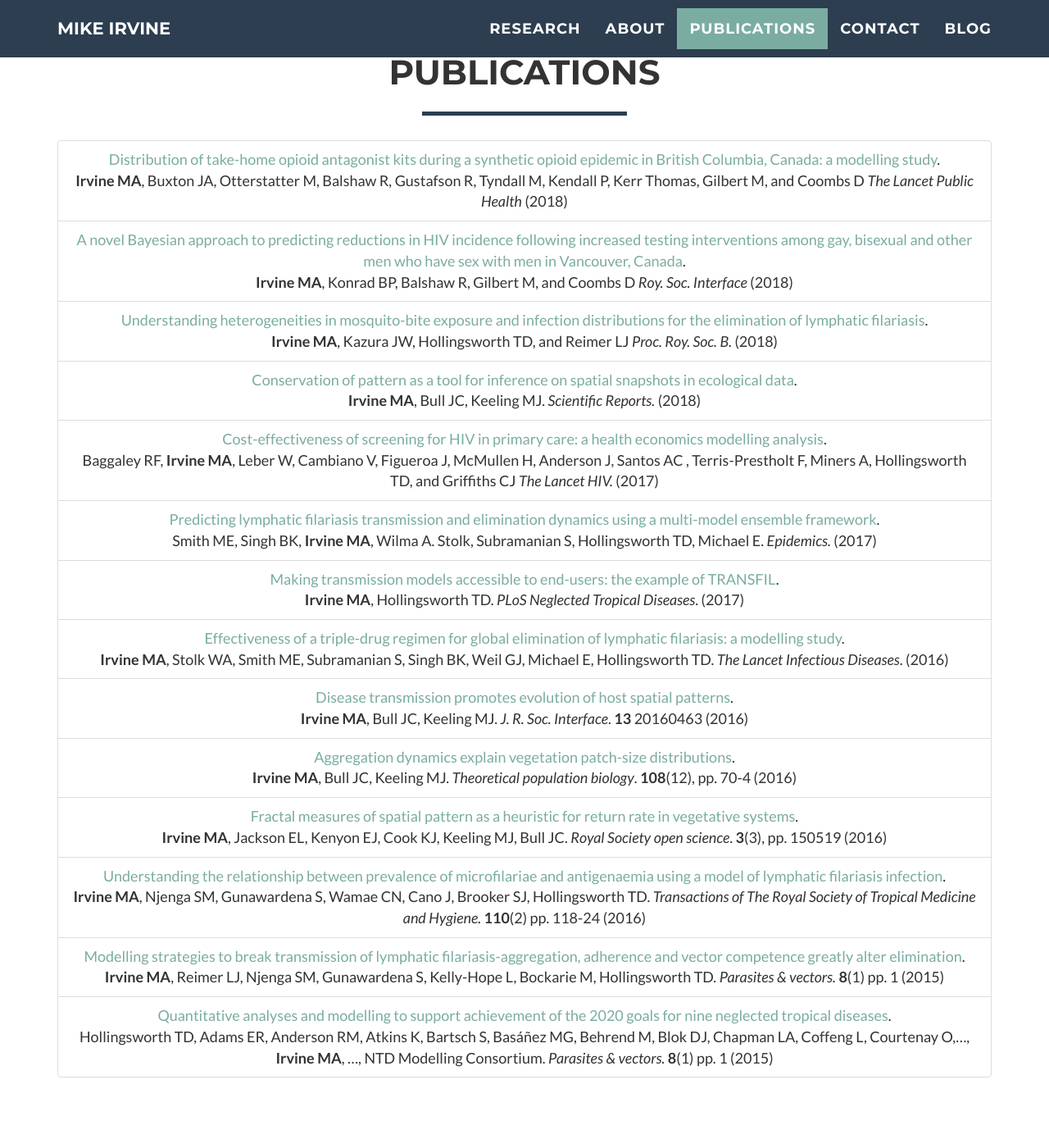
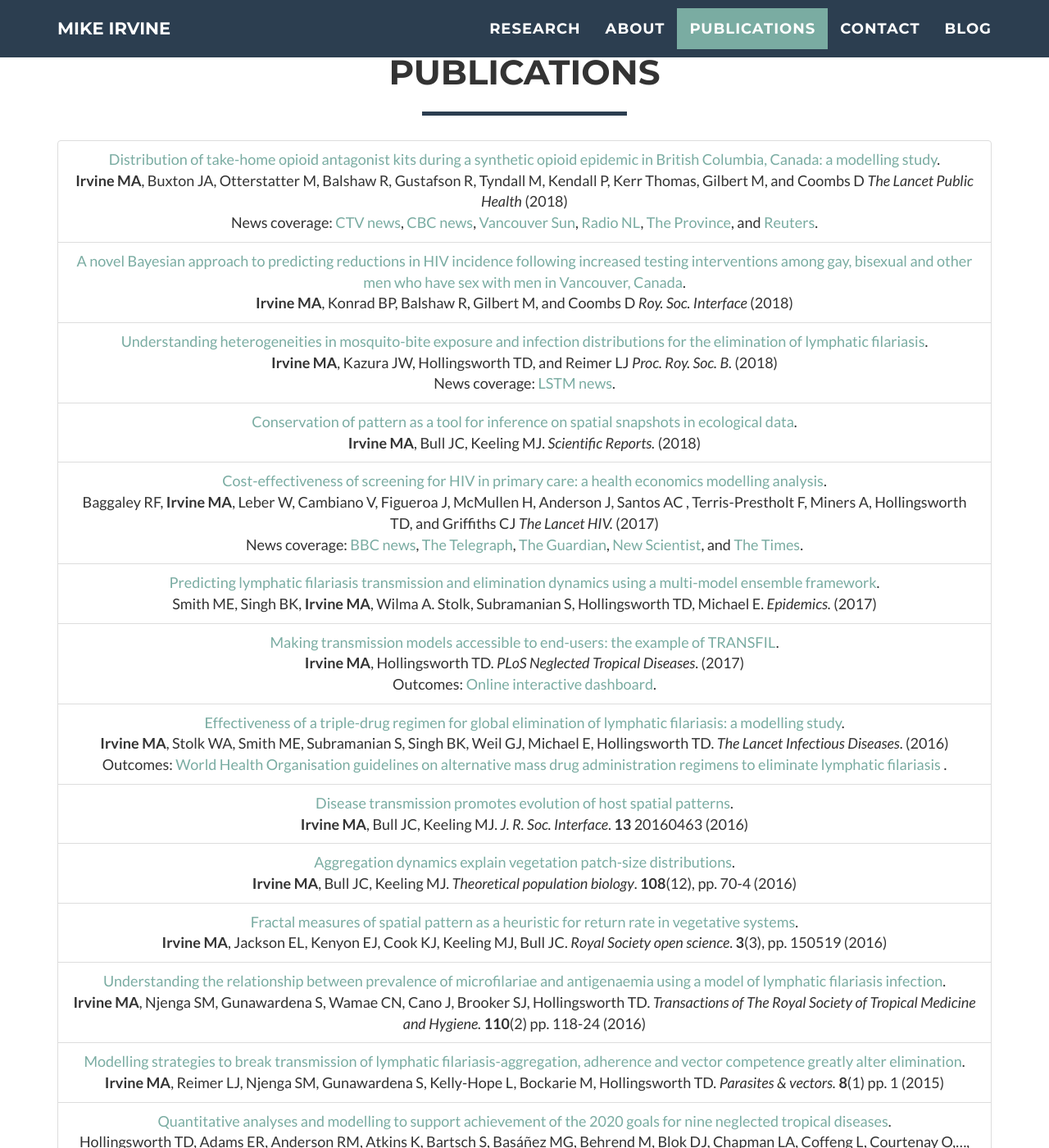
Before and after one commit to sempwn/sempwn.github.io, a Jekyll site: the page index.html, which Jekyll copies as it is, in a window 1280 px wide and 1400 px high, scrolled down 2276 px. Shown: the whole window at 82% size. Built offline with Jekyll 4.4.1, drawn with Linux system fonts in a browser that asks for light colours; nearby versions of some CDN libraries; some web fonts are replaced; comment, search, counter and statistics services are not loaded.

Commit message:
Added cookie notice. Updated news articles on main page.

```diff
--- a/index.html
+++ b/index.html
@@ -252,6 +252,12 @@
                     <a href="https://doi.org/10.1016/S2468-2667(18)30044-6">Distribution of take-home opioid antagonist kits during a synthetic opioid epidemic in British Columbia, Canada: a modelling study</a>.<br>
                     <b>Irvine MA</b>, Buxton JA, Otterstatter M, Balshaw R, Gustafson R, Tyndall M, Kendall P, Kerr Thomas, Gilbert M, and Coombs D
                     <i>The Lancet Public Health</i> (2018)<br>
+                    News coverage: <a href="https://bc.ctvnews.ca/video?clipId=1373929">CTV news</a>,
+                    <a href="http://www.cbc.ca/news/canada/british-columbia/take-home-naloxone-program-bc-1.4625201?cmp=rss">CBC news</a>,
+                    <a href="http://vancouversun.com/health/local-health/making-naloxone-freely-available-reduced-fentanyl-overdose-deaths-in-b-c-study">Vancouver Sun</a>,
+                    <a href="http://www.radionl.com/2018/04/18/6754/">Radio NL</a>,
+                    <a href="http://www.theprovince.com/health/local-health/making+naloxone+freely+available+reduced+fentanyl/17305501/story.html">The Province</a>, and
+                    <a href="https://www.reuters.com/article/us-health-overdose/take-home-narcan-kits-lifesaving-in-opioid-overdoses-idUSKBN1I2416">Reuters</a>.
                   </li>
                   <li class="list-group-item">
                     <a href="https://doi.org/10.1098/rsif.2017.0849">A novel Bayesian approach to predicting reductions in HIV incidence following increased testing interventions among gay, bisexual and other men who have sex with men in Vancouver, Canada</a>.<br>
@@ -262,6 +268,7 @@
                     <a href="http://dx.doi.org/10.1098/rspb.2017.2253">Understanding heterogeneities in mosquito-bite exposure and infection distributions for the elimination of lymphatic filariasis</a>.<br>
                     <b>Irvine MA</b>, Kazura JW, Hollingsworth TD, and Reimer LJ
                     <i>Proc. Roy. Soc. B.</i> (2018)<br>
+                    News coverage: <a href="http://www.lstmed.ac.uk/news-events/news/the-importance-of-heterogeneity-on-the-management-of-vector-borne-diseases">LSTM news</a>.
                   </li>
                   <li class="list-group-item">
                     <a href="http://dx.doi.org/10.1038/s41598-017-17346-6">Conservation of pattern as a tool for inference on spatial snapshots in ecological data</a>.<br>
@@ -271,7 +278,11 @@
                   <li class="list-group-item">
                     <a href="http://dx.doi.org/10.1016/S2352-3018(17)30123-6">Cost-effectiveness of screening for HIV in primary care: a health economics modelling analysis</a>.<br>
                       Baggaley RF, <b>Irvine MA</b>, Leber W, Cambiano V, Figueroa J, McMullen H, Anderson J, Santos AC , Terris-Prestholt F, Miners A, Hollingsworth TD, and Griffiths CJ
-                    <i>The Lancet HIV.</i> (2017)
+                    <i>The Lancet HIV.</i> (2017)<br>
+                    News coverage: <a href="http://www.bbc.com/news/health-40756196">BBC news</a>, <a href="http://www.telegraph.co.uk/science/2017/07/30/hiv-tests-should-offered-everyone-high-risk-areas-enroll-new/">The Telegraph</a>,
+                     <a href="https://www.theguardian.com/society/2017/jul/30/hiv-tests-for-gps-new-patients-could-save-lives-and-money-says-study">The Guardian</a>,
+                     <a href="https://www.newscientist.com/article/2142100/">New Scientist</a>, and
+                     <a href="https://www.thetimes.co.uk/article/call-to-make-family-doctors-test-all-patients-for-hiv-p5qq50qzq">The Times</a>.
                   </li>
                   <li class="list-group-item">
                     <a href="http://dx.doi.org/10.1016/j.epidem.2017.02.006">Predicting lymphatic filariasis transmission and elimination dynamics using a multi-model ensemble framework</a>.<br>
@@ -280,11 +291,18 @@
                   </li>
                   <li class="list-group-item">
                     <a href="http://dx.doi.org/10.1371/journal.pntd.0005206"> Making transmission models accessible to end-users: the example of TRANSFIL</a>.<br>
-                    <b>Irvine MA</b>, Hollingsworth TD.  <i>PLoS Neglected Tropical Diseases</i>. (2017)
+                    <b>Irvine MA</b>, Hollingsworth TD.  <i>PLoS Neglected Tropical Diseases</i>. (2017)<br>
+                    Outcomes: <a href="https://sempwn.github.io/TRANSFIL2/">Online interactive dashboard</a>.
                   </li>
                   <li class="list-group-item">
                     <a href="http://dx.doi.org/10.1016/S1473-3099(16)30467-4">Effectiveness of a triple-drug regimen for global elimination of lymphatic filariasis: a modelling study</a>.<br>
-                      <b>Irvine MA</b>, Stolk WA, Smith ME, Subramanian S, Singh BK, Weil GJ, Michael E, Hollingsworth TD. <i>The Lancet Infectious Diseases</i>. (2016)
+                      <b>Irvine MA</b>, Stolk WA, Smith ME, Subramanian S, Singh BK, Weil GJ, Michael E, Hollingsworth TD. <i>The Lancet Infectious Diseases</i>. (2016)<br>
+                      Outcomes:
+                      <a href="http://www.who.int/lymphatic_filariasis/resources/9789241550161/en/">
+                          World Health Organisation guidelines on
+                          alternative mass drug administration
+                          regimens to eliminate lymphatic filariasis
+                      </a>.
                   </li>
                   <li class="list-group-item">
                     <a href="http://dx.doi.org/10.1098/rsif.2016.0463">Disease transmission promotes evolution of host spatial patterns</a>.<br>
@@ -459,6 +477,12 @@ Hollingsworth TD, Adams ER, Anderson RM, Atkins K, Bartsch S, Basáñez MG, Behr
                                 <a href="https://doi.org/10.1016/S2468-2667(18)30044-6">Distribution of take-home opioid antagonist kits during a synthetic opioid epidemic in British Columbia, Canada: a modelling study</a>.<br>
                                 <b>Irvine MA</b>, Buxton JA, Otterstatter M, Balshaw R, Gustafson R, Tyndall M, Kendall P, Kerr Thomas, Gilbert M, and Coombs D
                                 <i>The Lancet Public Health</i> (2018)<br>
+                                News coverage: <a href="https://bc.ctvnews.ca/video?clipId=1373929">CTV news</a>,
+                                <a href="http://www.cbc.ca/news/canada/british-columbia/take-home-naloxone-program-bc-1.4625201?cmp=rss">CBC news</a>,
+                                <a href="http://vancouversun.com/health/local-health/making-naloxone-freely-available-reduced-fentanyl-overdose-deaths-in-b-c-study">Vancouver Sun</a>,
+                                <a href="http://www.radionl.com/2018/04/18/6754/">Radio NL</a>,
+                                <a href="http://www.theprovince.com/health/local-health/making+naloxone+freely+available+reduced+fentanyl/17305501/story.html">The Province</a>,
+                                <a href="https://bc.ctvnews.ca/video?binId=1.1184759">CTV News</a>
                               </li>
                               <li class="list-group-item">
                                 <a href="https://doi.org/10.1098/rsif.2017.0849">A novel Bayesian approach to predicting reductions in HIV incidence following increased testing interventions among gay, bisexual and other men who have sex with men in Vancouver, Canada</a>.<br>
@@ -592,6 +616,12 @@ Hollingsworth TD, Adams ER, Anderson RM, Atkins K, Bartsch S, Basáñez MG, Behr
                                 <a href="https://doi.org/10.1016/S2468-2667(18)30044-6">Distribution of take-home opioid antagonist kits during a synthetic opioid epidemic in British Columbia, Canada: a modelling study</a>.<br>
                                 <b>Irvine MA</b>, Buxton JA, Otterstatter M, Balshaw R, Gustafson R, Tyndall M, Kendall P, Kerr Thomas, Gilbert M, and Coombs D
                                 <i>The Lancet Public Health</i> (2018)<br>
+                                News coverage: <a href="https://bc.ctvnews.ca/video?clipId=1373929">CTV news</a>,
+                                <a href="http://www.cbc.ca/news/canada/british-columbia/take-home-naloxone-program-bc-1.4625201?cmp=rss">CBC news</a>,
+                                <a href="http://vancouversun.com/health/local-health/making-naloxone-freely-available-reduced-fentanyl-overdose-deaths-in-b-c-study">Vancouver Sun</a>,
+                                <a href="http://www.radionl.com/2018/04/18/6754/">Radio NL</a>,
+                                <a href="http://www.theprovince.com/health/local-health/making+naloxone+freely+available+reduced+fentanyl/17305501/story.html">The Province</a>,
+                                <a href="https://bc.ctvnews.ca/video?binId=1.1184759">CTV News</a>
                               </li>
                               <li class="list-group-item">
                                 <a href="https://doi.org/10.1098/rsif.2017.0849">A novel Bayesian approach to predicting reductions in HIV incidence following increased testing interventions among gay, bisexual and other men who have sex with men in Vancouver, Canada</a>.<br>
@@ -681,6 +711,12 @@ Hollingsworth TD, Adams ER, Anderson RM, Atkins K, Bartsch S, Basáñez MG, Behr
                                   <a href="https://doi.org/10.1016/S2468-2667(18)30044-6">Distribution of take-home opioid antagonist kits during a synthetic opioid epidemic in British Columbia, Canada: a modelling study</a>.<br>
                                   <b>Irvine MA</b>, Buxton JA, Otterstatter M, Balshaw R, Gustafson R, Tyndall M, Kendall P, Kerr Thomas, Gilbert M, and Coombs D
                                   <i>The Lancet Public Health</i> (2018)<br>
+                                  News coverage: <a href="https://bc.ctvnews.ca/video?clipId=1373929">CTV news</a>,
+                                  <a href="http://www.cbc.ca/news/canada/british-columbia/take-home-naloxone-program-bc-1.4625201?cmp=rss">CBC news</a>,
+                                  <a href="http://vancouversun.com/health/local-health/making-naloxone-freely-available-reduced-fentanyl-overdose-deaths-in-b-c-study">Vancouver Sun</a>,
+                                  <a href="http://www.radionl.com/2018/04/18/6754/">Radio NL</a>,
+                                  <a href="http://www.theprovince.com/health/local-health/making+naloxone+freely+available+reduced+fentanyl/17305501/story.html">The Province</a>,
+                                  <a href="https://bc.ctvnews.ca/video?binId=1.1184759">CTV News</a>
                                 </li>
                                 <li class="list-group-item">
                                   <a href="https://doi.org/10.1098/rsif.2017.0849">A novel Bayesian approach to predicting reductions in HIV incidence following increased testing interventions among gay, bisexual and other men who have sex with men in Vancouver, Canada</a>.<br>
```
Also changed, not shown: other parts of index.html (+10 -0 lines), _layouts/default.html (+10 -0 lines).
